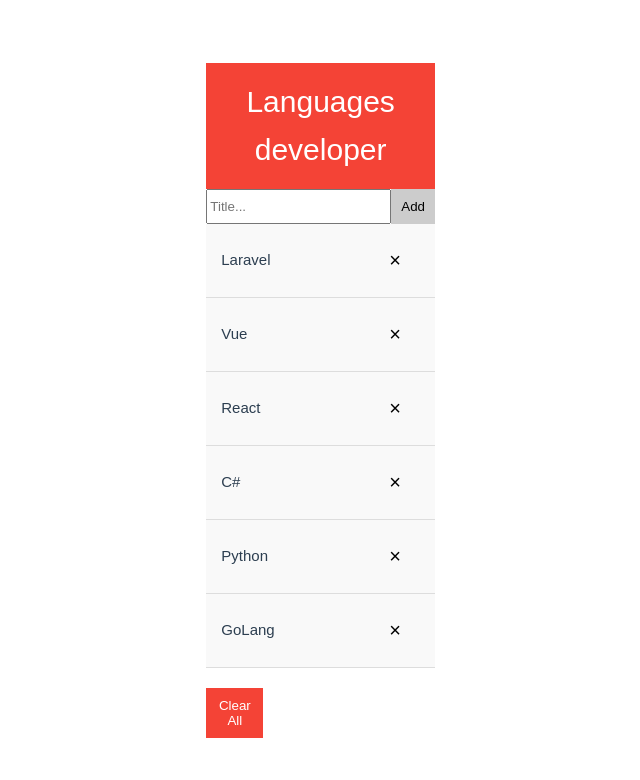
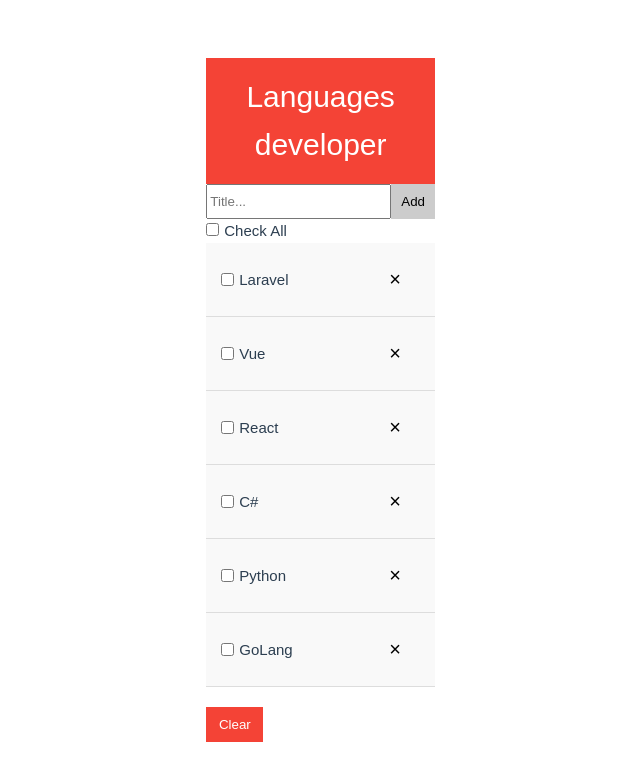
Before and after one commit to dothanhbinh41/back-to-basic-vue3, a Vue app: page /todo-list in a window 1280 px wide. Shown: the top 780 px of the page, without its empty margins (373-1013 px from the left). Built offline with nearby package versions, Linux system fonts and the light colour scheme.

Commit message:
Update ToDoList.vue

```diff
--- a/src/views/ToDoList.vue
+++ b/src/views/ToDoList.vue
@@ -5,38 +5,57 @@
       <input v-model="newTodo" @keyup.enter="addTodo" placeholder="Title...">
       <button @click="addTodo">Add</button>
     </div>
-
+    <div v-if="todos.length > 0">
+      <input type="checkbox" @change="toggleCheckAll" v-model="allSelected">
+      <label for="check-all">Check All</label>
+    </div>
     <ul>
       <li v-for="(todo, index) in todos" :key="index" :class="{ completed: todo.completed }">
+        <input type="checkbox" v-model="todo.selected">
         <span @click="toggleComplete(todo)">{{ todo.text }}</span>
         <button @click="removeTodo(index)">×</button>
       </li>
     </ul>
-    <button v-if="todos.length > 0" @click="clearTodos"
+    <button v-if="todos.length > 0" @click="clearSelected"
             style="margin-top: 20px; padding: 10px; background-color: #f44336; color: white; border: none; cursor: pointer;">
-      Clear All
+      Clear
     </button>
   </div>
 </template>
 
 <script>
-import {ref} from 'vue';
+import {ref, watch} from 'vue';
 
 export default {
   setup() {
     const newTodo = ref('');
+    const allSelected = ref(false);
     const todos = ref([
-      {text: 'Laravel', completed: false},
-      {text: 'Vue', completed: false},
-      {text: 'React', completed: false},
-      {text: 'C#', completed: false},
-      {text: 'Python', completed: false},
-      {text: 'GoLang', completed: false}
+      {text: 'Laravel', completed: false, selected: false},
+      {text: 'Vue', completed: false, selected: false},
+      {text: 'React', completed: false, selected: false},
+      {text: 'C#', completed: false, selected: false},
+      {text: 'Python', completed: false, selected: false},
+      {text: 'GoLang', completed: false, selected: false}
     ]);
 
     const clearTodos = () => {
       todos.value = []; // Xóa tất cả các mục trong danh sách
     };
+
+    const clearSelected = () => {
+      todos.value = todos.value.filter(todo => !todo.selected); // Lọc ra các mục không được chọn
+    };
+
+    const toggleCheckAll = () => {
+      todos.value.forEach(todo => {
+        todo.selected = allSelected.value;
+      });
+    };
+
+    watch(todos, () => {
+      allSelected.value = todos.value.every(todo => todo.selected);
+    }, {deep: true});
 
     function addTodo() {
       if (newTodo.value.trim() === '') return;
@@ -56,9 +75,12 @@
       newTodo,
       todos,
       clearTodos,
+      clearSelected,
       addTodo,
       removeTodo,
-      toggleComplete
+      toggleComplete,
+      allSelected,
+      toggleCheckAll
     }
   },
 
@@ -135,4 +157,8 @@
   font-size: 20px;
   cursor: pointer;
 }
+
+input[type="checkbox"] {
+  margin-right: 5px;
+}
 </style>
```
